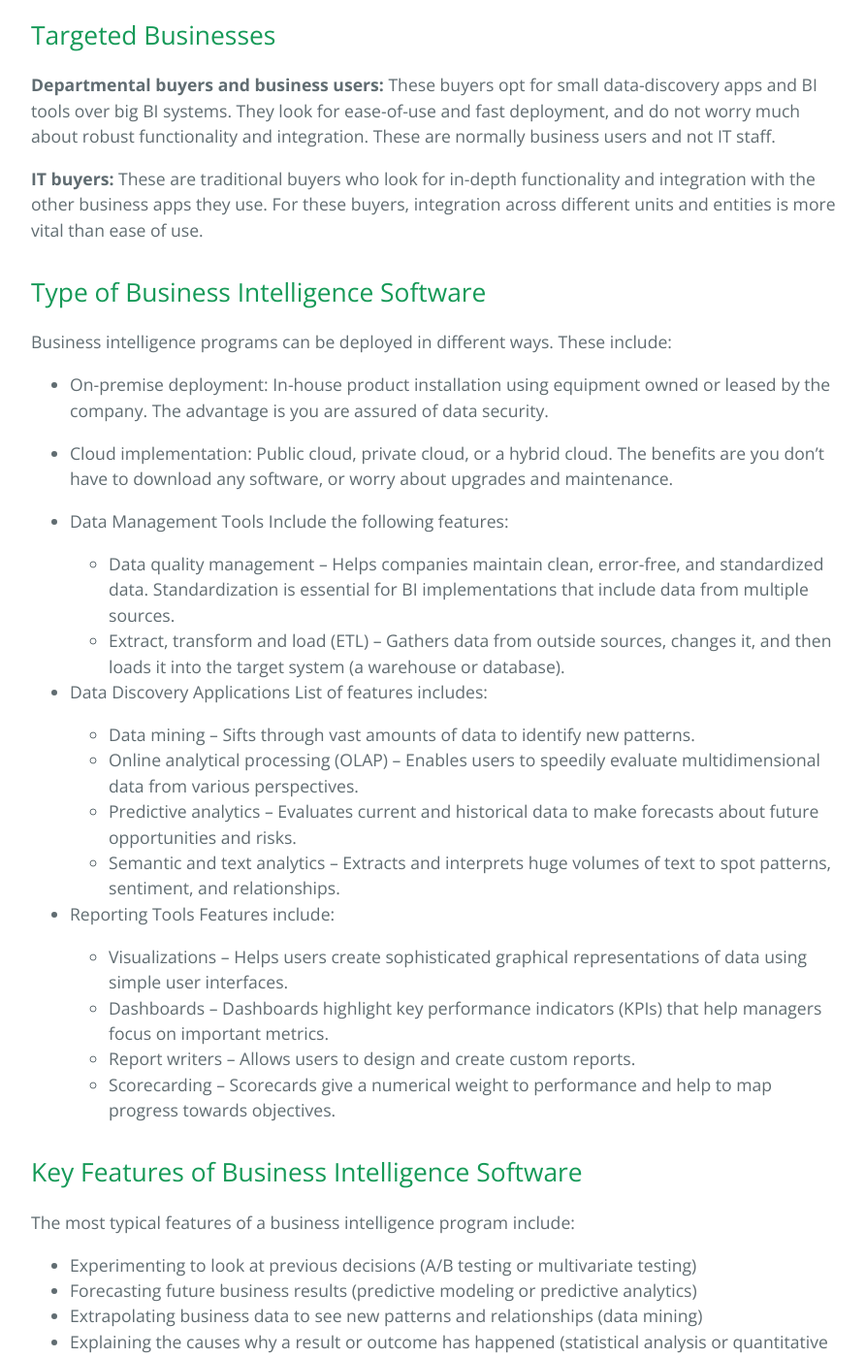
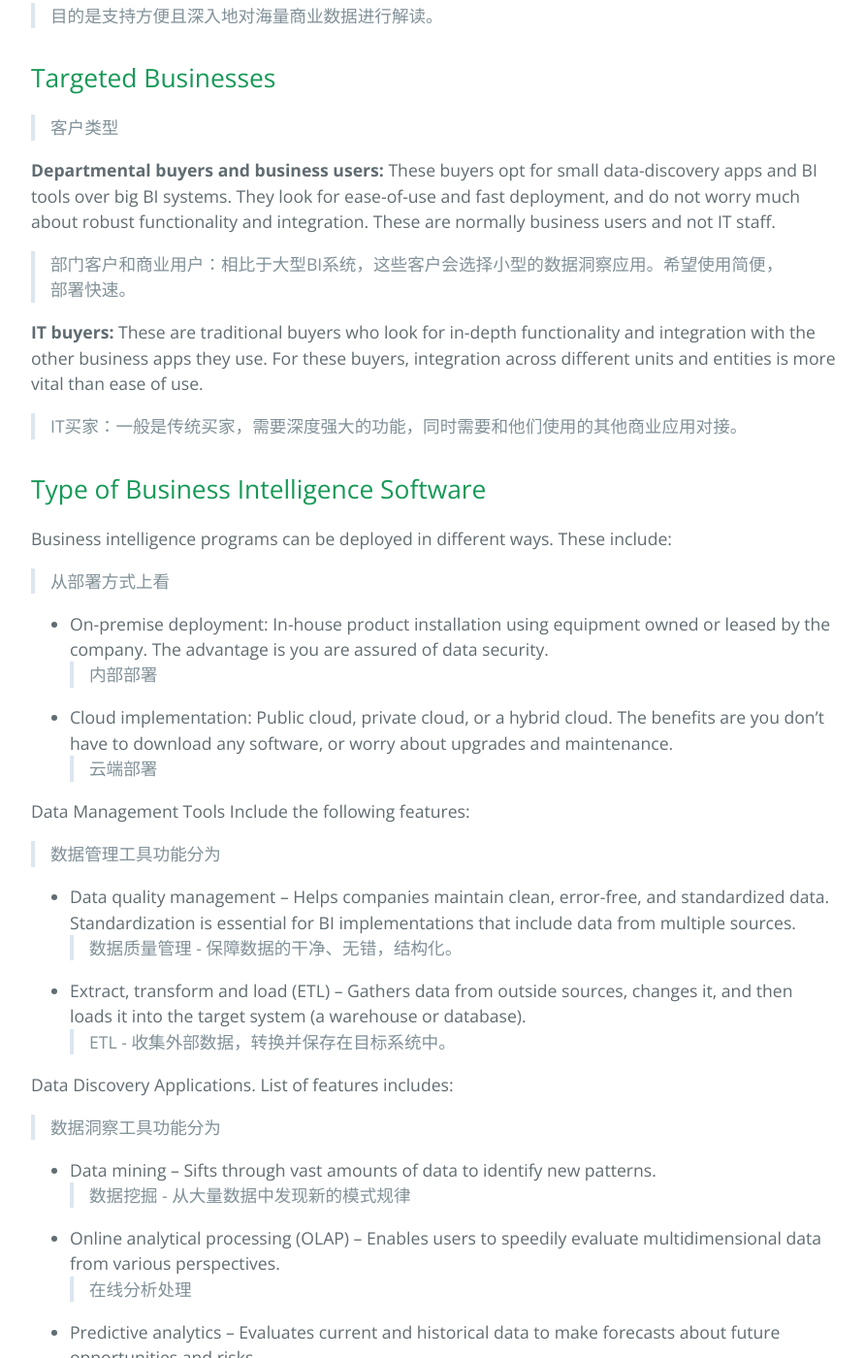
Before and after one commit to Littletreeeeee/prd-invest, a Jekyll site: the page built from documents/industry_analysis_bi_tools.md, in a window 1280 px wide and 1400 px high, scrolled down 934 px. Shown: the whole window at 97% size, without its empty margins (192-1084 px from the left). Built offline with Jekyll 4.4.1, drawn with Linux system fonts in a browser that asks for light colours; the repository's description, which GitHub fills in, is left out; some of the changed text lies outside the part shown.

Commit message:
edit article

```diff
--- a/documents/industry_analysis_bi_tools.md
+++ b/documents/industry_analysis_bi_tools.md
@@ -10,58 +10,95 @@ Business Intelligence Software (or BI software) is a class of computer applicati
 >处理分析企业数据，转化为洞察，帮助明白业务是否健康。BI软件使用多样的方法和维度去测量、对比、管理商业指标，从而判断每个公司的优势和劣势。主要功能包括：发现数据、管理数据、和数据报告，还有些产品会衡量功能性和员工绩效。
 
 The goal of business intelligence programs is to allow for the easy and deeper interpretation of large volumes of business data. Finding out opportunities to grow and adopting effective strategies based on these deep, analytical insights can provide businesses a huge competitive market edge over competitors, aside from long-term stability.
+>目的是支持方便且深入地对海量商业数据进行解读。
 
 ## Targeted Businesses
+>客户类型
+
 **Departmental buyers and business users:** These buyers opt for small data-discovery apps and BI tools over big BI systems. They look for ease-of-use and fast deployment, and do not worry much about robust functionality and integration. These are normally business users and not IT staff.
+>部门客户和商业用户：相比于大型BI系统，这些客户会选择小型的数据洞察应用。希望使用简便，部署快速。
 
 **IT buyers:** These are traditional buyers who look for in-depth functionality and integration with the other business apps they use. For these buyers, integration across different units and entities is more vital than ease of use.
+>IT买家：一般是传统买家，需要深度强大的功能，同时需要和他们使用的其他商业应用对接。
 
 ## Type of Business Intelligence Software
 
 Business intelligence programs can be deployed in different ways. These include:
+>从部署方式上看
 
-* On-premise deployment: In-house product installation using equipment owned or leased by the company. The advantage is you are assured of data security.
+  * On-premise deployment: In-house product installation using equipment owned or leased by the company. The advantage is you are assured of data security.
+  >内部部署
 
-* Cloud implementation: Public cloud, private cloud, or a hybrid cloud. The benefits are you don’t have to download any software, or worry about upgrades and maintenance.
+  * Cloud implementation: Public cloud, private cloud, or a hybrid cloud. The benefits are you don’t have to download any software, or worry about upgrades and maintenance.
+  >云端部署
 
-* Data Management Tools
-Include the following features:
+Data Management Tools Include the following features:
+>数据管理工具功能分为
 
   * Data quality management –  Helps companies maintain clean, error-free, and standardized data. Standardization is essential for BI implementations that include data from multiple sources.
+  >数据质量管理 - 保障数据的干净、无错，结构化。
+
   * Extract, transform and load (ETL) – Gathers data from outside sources, changes it, and then loads it into the target system (a warehouse or database).
+  >ETL - 收集外部数据，转换并保存在目标系统中。
 
-* Data Discovery Applications
-List of features includes:
+Data Discovery Applications. List of features includes:
+>数据洞察工具功能分为
 
   * Data mining – Sifts through vast amounts of data to identify new patterns.
+  >数据挖掘 - 从大量数据中发现新的模式规律
+
   * Online analytical processing (OLAP) – Enables users to speedily evaluate multidimensional data from various perspectives.
+  >在线分析处理
+
   * Predictive analytics – Evaluates current and historical data to make forecasts about future opportunities and risks.
+  >预测分析
+
   * Semantic and text analytics – Extracts and interprets huge volumes of text to spot patterns, sentiment, and relationships.
+  >语义分析
 
-* Reporting Tools
-Features include:
+Reporting Tools. Features include:
+>报告工具功能包括
 
   * Visualizations – Helps users create sophisticated graphical representations of data using simple user interfaces.
+  >数据可视化
+
   * Dashboards – Dashboards highlight key performance indicators (KPIs) that help managers focus on important metrics.
+  >Dashboard
+
   * Report writers – Allows users to design and create custom reports.
+  >报告编辑
+
   * Scorecarding – Scorecards give a numerical weight to performance and help to map progress towards objectives.
+  >指标卡
 
 ## Key Features of Business Intelligence Software
+>BI软件的一些关键功能
 
 The most typical features of a business intelligence program include:
+>BI软件主要功能包括：
 
 * Experimenting to look at previous decisions (A/B testing or multivariate testing)
+>查看历史决策效果
+
 * Forecasting future business results (predictive modeling or predictive analytics)
+>预测未来商业结果
+
 * Extrapolating business data to see new patterns and relationships (data mining)
+>发现数据间的模式和关系
+
 * Explaining the causes why a result or outcome has happened (statistical analysis or quantitative analysis)
+>找到结果的原因
 
 ### Data Management
 A major consideration when selecting business intelligence programs is to check how capable a tool is in giving complex business data relevant meaning and context for your business to understand the entire situation. It means the tool you should choose should be able to make the raw and unstructured business data “analytic-ready” with its data manipulation, extraction, query, as well as business logic features.
+>数据管理。评价一个BI软件的重要方面是可以把混乱未结构化的数据，转化为可分析的数据。
 
 ### Reporting
 When choosing business intelligence, check out their reporting features as claimed by the solution’s vendor or provider. Can the tool really create and distribute business data in visually informative charts, tables, and in a specified or desired page layout. Can the tool also provide you with not just fundamental reporting but even advanced and more meaningful reporting and presentation features?
+>需要看软件的报告功能能否满足你的展示要求
 
 Features such as associative relationship displays, three dimensional images, and pivot-like, easy-to-configure interfaces should be some of the top considerations in your mind. Do these features show up on a mobile platform, particularly when you are showing these data outside your work?
+>各种类型的分析图表是考虑的重点。以及是否支持多平台。
 
 ### Architecture
 Does the business intelligence tool support scalable methods for diverse and complex data sets? For instance, if your business has a huge number of data sets that are at the same time complicated, you might consider buying a program that can effectively handle them and scales to large numbers of data sets.
```
